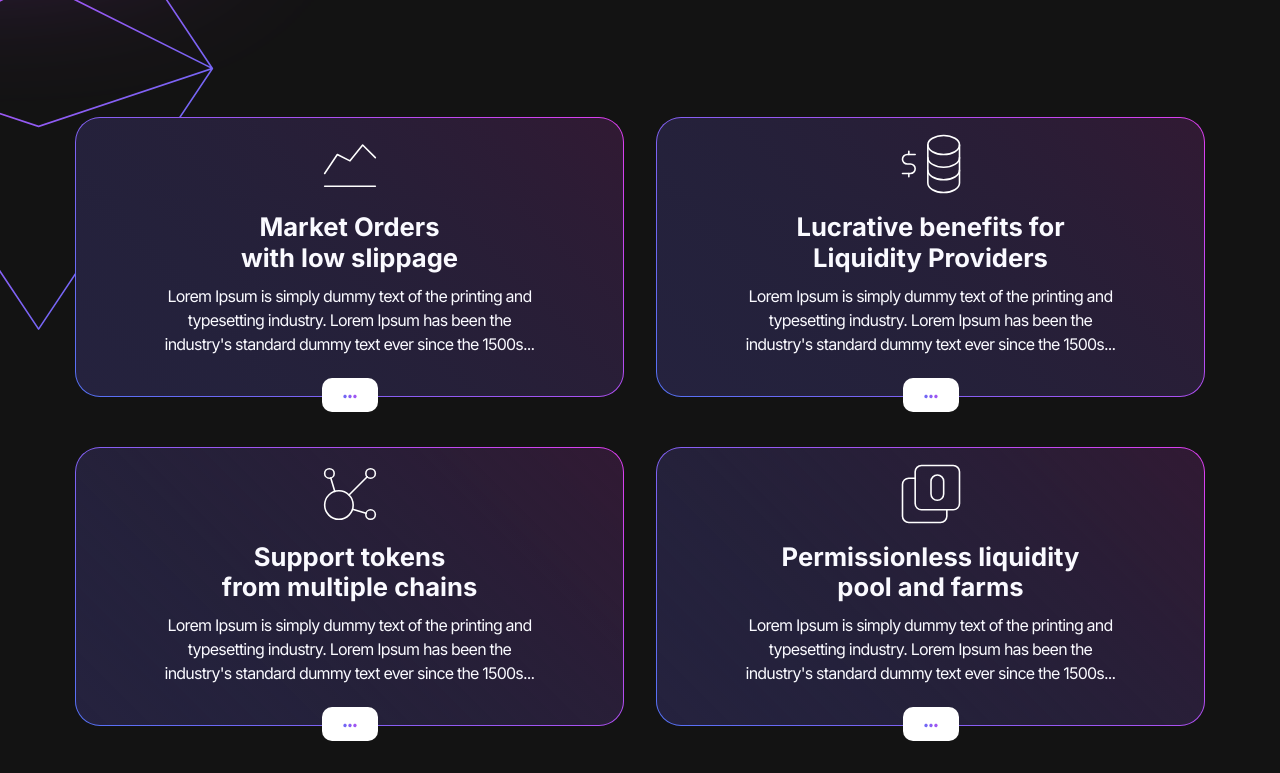
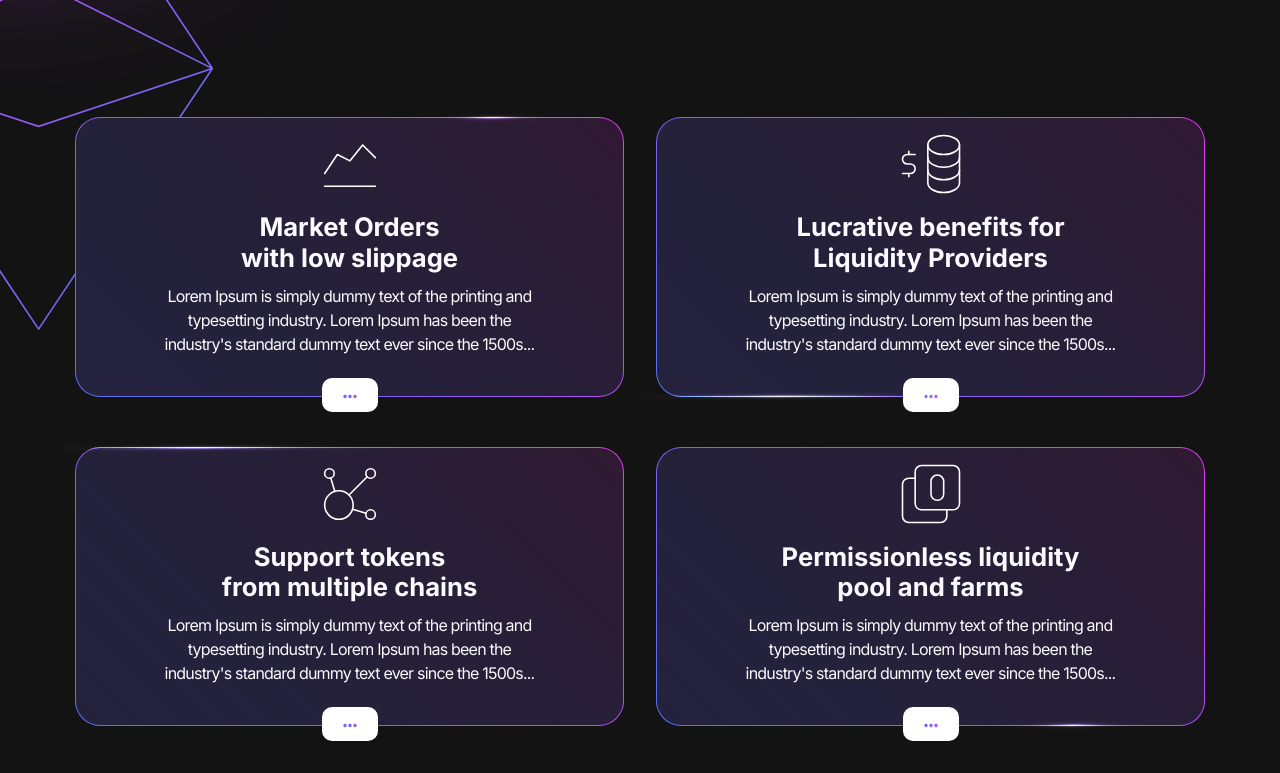
Before and after one commit to minhthong7602/TraderView, a plain HTML site: page index.html in a window 1280 px wide. Shown: the part 1834-2607 px from the top of the page. Drawn offline with nearby package versions, Linux system fonts and the light colour scheme.

Commit message:
Update UI

```diff
--- a/assets/css/style.css
+++ b/assets/css/style.css
@@ -1105,3 +1105,29 @@
 .section4 .sub-title {
     margin-bottom: 64px;
 }
+.list-item--light .item:before {
+    content: '';
+    background: radial-gradient(49.8% 49.95% at 40.28% 59.25%, #FFFFFF 0%, rgba(247, 247, 247, 0.97) 2%, rgba(190, 190, 190, 0.74) 13%, rgba(139, 139, 139, 0.54) 25%, rgba(96, 96, 96, 0.38) 37%, rgba(61, 61, 61, 0.24) 49%, rgba(34, 34, 34, 0.14) 62%, rgba(15, 15, 15, 0.06) 74%, rgba(4, 4, 4, 0.01) 87%, rgba(0, 0, 0, 0) 100%);
+    background-blend-mode: color-dodge;
+    mix-blend-mode: color-dodge;
+    transform: matrix(0.58, 0.62, -1.5, 2.5, 0, 0) skewY(346deg);
+    position: absolute;
+    top: -5px;
+    left: 60%;
+    right: 0;
+    z-index: 999;
+    height: 6px;
+    width: auto;
+}
+.list-item--light .item:nth-child(2):before, .list-item--light .item:nth-child(6):before{
+    top: auto;
+    bottom: -2px;
+    left: -30%;
+}
+.list-item--light .item:nth-child(3):before{
+    left: -30%;
+}
+.list-item--light .item:nth-child(4):before{
+    top: auto;
+    bottom: -2px;
+}
--- a/index.html
+++ b/index.html
@@ -155,7 +155,7 @@
 				<p class="sub-title">Lorem Ipsum is simply dummy text of the printing and typesetting industry. Lorem
 					Ipsum has been the industry's standard dummy text ever since the 1500s, when an unknown printer took
 					a galley of type and scrambled it to make a type specimen book.</p>
-				<div class="list-item">
+				<div class="list-item list-item--light">
 					<div class="item">
 						<div class="item-top">
 							<img src="assets/images/icons/chart.svg" width="76" alt="logo" />
```
